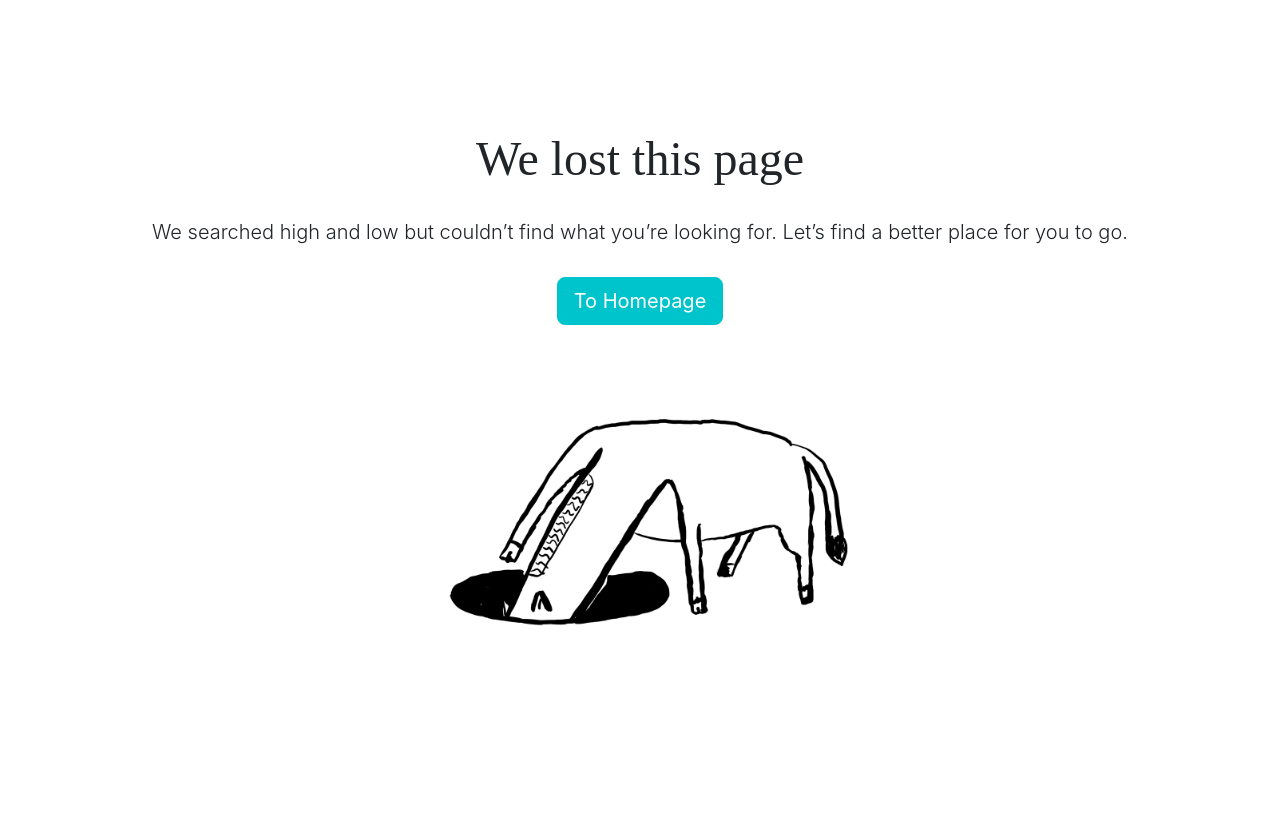
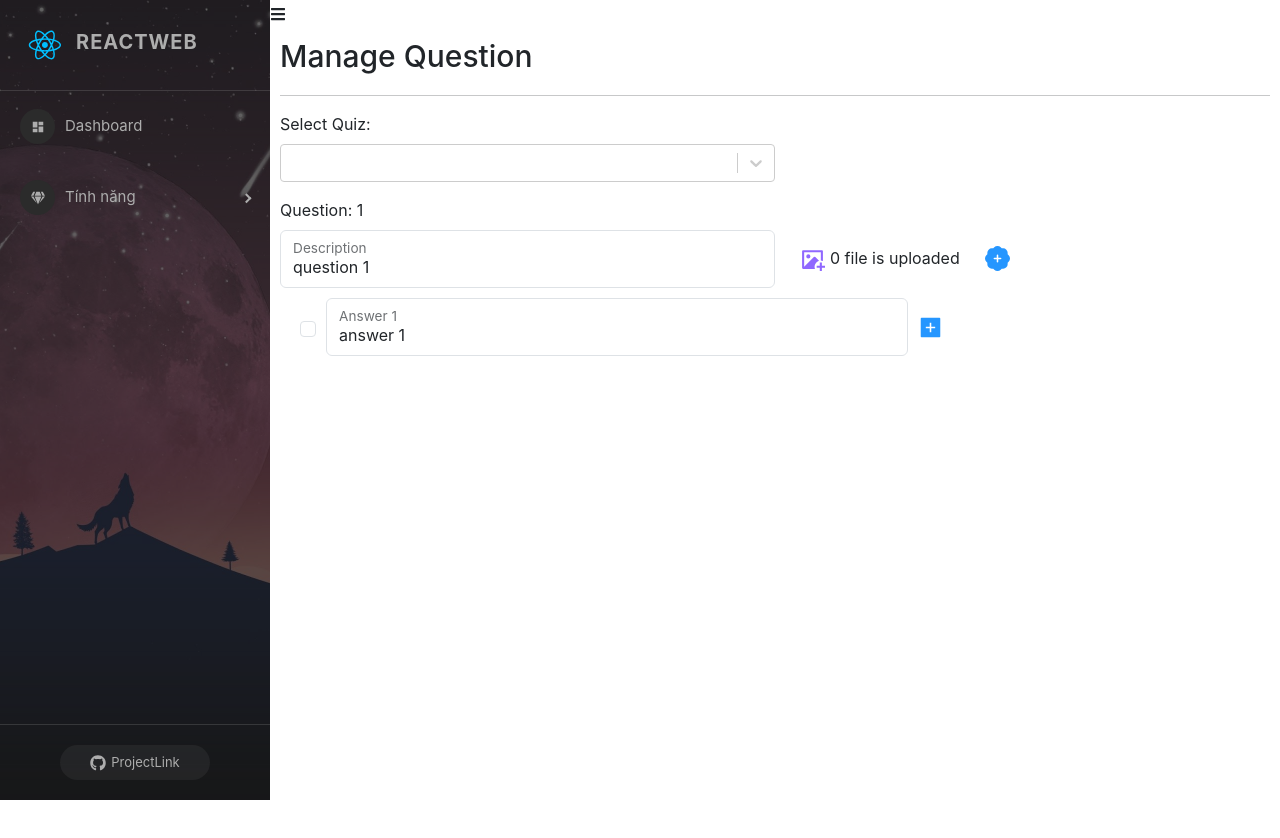
Before and after one commit to caokhang12/react-project-do-quiz, a React (Create React App) app: page /admins/manage-questions in a window 1280 px wide. Shown: the top 838 px of the page. Before the commit the page ends 800 px from the top, so only its background shows below. Built offline with nearby package versions, Linux system fonts and the light colour scheme.

Commit message:
design manage question

```diff
--- a/package.json
+++ b/package.json
@@ -26,6 +26,7 @@
     "redux-persist": "6.0.0",
     "redux-thunk": "2.4.1",
     "sass": "1.53.0",
+    "uuid": "8.3.2",
     "web-vitals": "2.1.4"
   },
   "scripts": {
--- a/src/Layout.js
+++ b/src/Layout.js
@@ -11,6 +11,7 @@ import LizQuiz from "./components/User/LizQuiz.js";
 import DetailQuiz from "./components/User/DetailQuiz.js";
 import Error from "./components/404/Error.js";
 import ManageQuiz from "./components/Admin/Content/Quiz/ManageQuiz.js";
+import ManageQuestion from "./components/Admin/Content/Question/ManageQuestion.js";
 const Layout = () => {
   return (
     <>
@@ -24,6 +25,7 @@ const Layout = () => {
           <Route path="manage-users" element={<ManageUser />} />
           <Route path="dashboard" element={<Dashboard />} />
           <Route path="manage-quizzes" element={<ManageQuiz />} />
+          <Route path="manage-questions" element={<ManageQuestion />} />
         </Route>
         <Route path="login" element={<Login />} />
         <Route path="register" element={<Register />} />
--- a/src/components/Admin/Admin.scss
+++ b/src/components/Admin/Admin.scss
@@ -2,10 +2,11 @@
   display: flex;
   height: 1000cm;
   .admin-sidebar {
-    position: fixed;
+    position: sticky;
     height: 100vh;
+    top: 0;
     .sidebar-btn-wrapper {
-      display: flex;
+      display: stickey;
       align-items: center;
       justify-content: center;
       .sidebar-btn {
@@ -34,7 +35,6 @@
     }
   }
   .admin-content {
-    margin-left: 270px;
     .admin-header {
     }
     .admin-main {
--- a/src/components/Admin/Content/ModalUpdateUser.js
+++ b/src/components/Admin/Content/ModalUpdateUser.js
@@ -50,6 +50,7 @@ const ModalUpdateUser = ({
     if (e.target && e.target.files && e.target.files[0]) {
       setImage(e.target.files[0]);
       setPreview(URL.createObjectURL(e.target.files[0]));
+
     }
   };
 
--- /dev/null
+++ b/src/components/Admin/Content/Question/ManageQuestion.js
@@ -0,0 +1,202 @@
+import { BsFillPatchPlusFill } from "react-icons/bs";
+import { BsPatchMinusFill } from "react-icons/bs";
+import { AiOutlineMinusCircle } from "react-icons/ai";
+import { AiFillPlusSquare } from "react-icons/ai";
+import { RiImageAddFill } from "react-icons/ri";
+import { useState } from "react";
+import { v4 as uuidv4 } from "uuid";
+import Select from "react-select";
+import "./Question.scss";
+import _ from "lodash";
+const ManageQuestion = () => {
+  const options = [
+    { value: "EASY", label: "EASY" },
+    { value: "MEDIUM", label: "MEDIUM" },
+    { value: "HARD", label: "HARD" },
+  ];
+  const [selectedQuiz, setSelectedQuiz] = useState({});
+  const [questions, setQuestion] = useState([
+    {
+      id: uuidv4(),
+      description: "question 1",
+      imageFile: "",
+      imageName: "",
+      answers: [
+        {
+          id: uuidv4(),
+          description: "answer 1",
+          isCorrect: false,
+        },
+      ],
+    },
+  ]);
+
+  const handleAddRevQuestion = (type, id) => {
+    if (type === "ADD") {
+      setQuestion([
+        ...questions,
+        {
+          id: uuidv4(),
+          description: "",
+          imageFile: "",
+          imageName: "",
+          answers: [
+            {
+              id: uuidv4(),
+              description: "",
+              isCorrect: false,
+            },
+          ],
+        },
+      ]);
+    }
+    if (type === "REV") {
+      let questionsClone = _.cloneDeep(questions);
+      setQuestion(questionsClone.filter((question) => question.id !== id));
+    }
+  };
+  const handleAddRevAnswer = (type, id, questionId) => {
+    let questionsClone = _.cloneDeep(questions);
+    if (type === "ADD") {
+      const newAn = {
+        id: uuidv4(),
+        description: "",
+        isCorrect: false,
+      };
+      let index = questionsClone.findIndex(
+        (question) => question.id === questionId
+      );
+      questionsClone[index].answers.push(newAn);
+      setQuestion([...questionsClone]);
+    }
+    if (type === "REV") {
+      let index = questionsClone.findIndex(
+        (question) => question.id === questionId
+      );
+      questionsClone[index].answers = questionsClone[index].answers.filter(
+        (an) => an.id !== id
+      );
+      setQuestion([...questionsClone]);
+    }
+  };
+  return (
+    <div>
+      <div className="manage-question-container">
+        <div className="title">Manage Question</div>
+        <hr />
+        <div className="add-question">
+          <div className="col-6 form-group">
+            <label className="mb-2">Select Quiz:</label>
+            <Select
+              defaultValue={selectedQuiz}
+              onChange={setSelectedQuiz}
+              options={options}
+            />
+          </div>
+          {questions &&
+            questions.length > 0 &&
+            questions.map((question, index) => {
+              return (
+                <div key={question.id}>
+                  <div className="mt-3">
+                    <label className="mb-2">Question: {index + 1}</label>
+                  </div>
+                  <div className="q-main mb-5">
+                    <div className="questions-content">
+                      <div className="form-floating description">
+                        <input
+                          type="text"
+                          className="form-control"
+                          placeholder=""
+                          value={question.description}
+                          onChange={(e) => {
+                            question.description = e.target.value;
+                          }}
+                        />
+                        <label>Description</label>
+                      </div>
+                      <div className="group-upload">
+                        <label>
+                          <RiImageAddFill className="label-up" />
+                        </label>
+                        <input type="file" hidden />
+                        <span>0 file is uploaded</span>
+                      </div>
+                      <div className="btn-add">
+                        <span>
+                          <BsFillPatchPlusFill
+                            className="icon-add"
+                            onClick={() => handleAddRevQuestion("ADD", "")}
+                          />
+                        </span>
+                        {questions.length > 1 && (
+                          <span>
+                            <BsPatchMinusFill
+                              className="icon-remove"
+                              onClick={() =>
+                                handleAddRevQuestion("REV", question.id)
+                              }
+                            />
+                          </span>
+                        )}
+                      </div>
+                    </div>
+                    {question.answers &&
+                      question.answers.length > 0 &&
+                      question.answers.map((answer, index) => {
+                        return (
+                          <div key={answer.id} className="answers-content">
+                            <input
+                              type="checkbox"
+                              className="form-check-input iscorrect"
+                            />
+                            <div className="form-floating answer-name">
+                              <input
+                                type="text"
+                                className="form-control"
+                                placeholder="Answer"
+                                value={answer.description}
+                                onChange={(e) => {
+                                  answer.description = e.target.value;
+                                }}
+                              />
+                              <label>Answer {index + 1}</label>
+                            </div>
+                            <div className="btn-group">
+                              <span>
+                                <AiFillPlusSquare
+                                  className="icon-add"
+                                  onClick={() =>
+                                    handleAddRevAnswer("ADD", "", question.id)
+                                  }
+                                />
+                              </span>
+                              {question.answers.length > 1 && (
+                                <span>
+                                  <AiOutlineMinusCircle
+                                    className="icon-remove"
+                                    onClick={() =>
+                                      handleAddRevAnswer(
+                                        "REV",
+                                        answer.id,
+                                        question.id
+                                      )
+                                    }
+                                  />
+                                </span>
+                              )}
+                            </div>
+                          </div>
+                        );
+                      })}
+                  </div>
+                </div>
+              );
+            })}
+        </div>
+      </div>
+    </div>
+  );
+};
+
+export default ManageQuestion;
--- /dev/null
+++ b/src/components/Admin/Content/Question/Question.scss
@@ -0,0 +1,81 @@
+.manage-question-container {
+  padding: 10px;
+  .title {
+    margin-bottom: 15px;
+    font-weight: 500;
+    font-size: 30px;
+  }
+  .questions-content {
+    display: flex;
+    gap: 25px;
+    .description {
+      width: 50%;
+    }
+    .group-upload {
+      margin: auto 0;
+      .label-up {
+        margin-right: 5px;
+        cursor: pointer;
+        color: #9068ff;
+        font-size: 25px;
+        &:hover {
+          color: #4400ff;
+        }
+      }
+    }
+    .btn-add {
+      padding: 15px 0;
+      .icon-add {
+        font-size: 25px;
+        color: #2596ff;
+        cursor: pointer;
+        &:hover {
+          color: #0989ff;
+        }
+      }
+      .icon-remove {
+        margin-left: 10px;
+        font-size: 25px;
+        color: #e8871c;
+        cursor: pointer;
+        &:hover {
+          color: #ff7608;
+        }
+      }
+    }
+  }
+  .answers-content {
+    display: flex;
+    padding-left: 20px;
+    padding-top: 10px;
+    gap: 10px;
+    align-items: center;
+
+    .is-correct {
+      font-size: 20px;
+    }
+    .answer-name {
+      width: 60%;
+    }
+
+    .btn-group {
+      .icon-add {
+        font-size: 25px;
+        color: #2596ff;
+        cursor: pointer;
+        &:hover {
+          color: #0989ff;
+        }
+      }
+      .icon-remove {
+        margin-left: 10px;
+        font-size: 25px;
+        color: #e8871c;
+        cursor: pointer;
+        &:hover {
+          color: #ff7608;
+        }
+      }
+    }
+  }
+}
--- a/src/components/Admin/Content/Quiz/ManageQuiz.js
+++ b/src/components/Admin/Content/Quiz/ManageQuiz.js
@@ -24,7 +24,7 @@ import { FiPlusCircle } from "react-icons/fi";
 const ManageQuiz = () => {
   const [name, setName] = useState("");
   const [description, setDescription] = useState("");
-  const [type, setType] = useState("");
+  const [type, setType] = useState("EASY");
   const [image, setImage] = useState("");
   const [preview, setPreview] = useState("");
   const [listQuiz, setListQuiz] = useState([]);
@@ -61,6 +61,9 @@ const ManageQuiz = () => {
     if (e.target && e.target.files && e.target.files[0]) {
       setImage(e.target.files[0]);
       setPreview(URL.createObjectURL(e.target.files[0]));
+      console.log(image);
+      console.log(e.target.files[0]);
+      console.log(preview);
     }
   };
   const handleSubmitNewQuiz = async () => {
@@ -75,6 +78,8 @@ const ManageQuiz = () => {
       setDescription("");
       setType("");
       setImage("");
+      setPreview("");
+      await fetchAllQuiz();
     }
     if (data && data.EC !== 0) {
       toast.error(data.EM);
@@ -103,12 +108,6 @@ const ManageQuiz = () => {
     setShowUpdModal(true);
     setQuiz(quiz);
   };
-  const handleUpImg = (e) => {
-    if (e.target && e.target.files && e.target.files[0]) {
-      setImage(e.target.files[0]);
-      setPreview(URL.createObjectURL(e.target.files[0]));
-    }
-  };
 
   const handleSubmitUpd = async () => {
     //Gửi data
@@ -116,6 +115,11 @@ const ManageQuiz = () => {
     if (data && data.EC === 0) {
       toast.success(data.EM);
       setShowUpdModal(false);
+      setName("");
+      setDescription("");
+      setType("");
+      setImage("");
+      setPreview("");
       await fetchAllQuiz();
     }
     if (data && data.EC !== 0) {
@@ -137,7 +141,7 @@ const ManageQuiz = () => {
                     <FloatingLabel label="Quiz Name" className="mb-3">
                       <Form.Control
                         type="text"
-                        placeholder=""
+                        placeholder="EASY"
                         value={name}
                         onChange={(e) => setName(e.target.value)}
                       />
@@ -168,8 +172,12 @@ const ManageQuiz = () => {
                     </Form.Group>
 
                     {/* Upload Image */}
-                    <Form.Group className="mb-3 d-flex">
-                      <Form.Label className="btn " htmlFor="formFile">
+                    <Row className="mb-3">
+                      <Form.Group as={Col} className="mb-3 ">
+                        <Form.Label
+                          className="btn btn-primary"
+                          htmlFor="formFile"
+                        >
                           Upload Image
                         </Form.Label>
 
@@ -179,6 +187,10 @@ const ManageQuiz = () => {
                           id="formFile"
                           onChange={(e) => handleSetImage(e)}
                         />
+                      </Form.Group>
+                    </Row>
+                    <Row className="mb-3">
+                      <Form.Group as={Col} className="d-flex">
                         {preview ? (
                           <Image
                             src={preview}
@@ -187,7 +199,7 @@ const ManageQuiz = () => {
                           />
                         ) : null}
                       </Form.Group>
-
+                    </Row>
                     {/* Submit Button */}
                     <Button
                       variant="primary"
@@ -211,6 +223,7 @@ const ManageQuiz = () => {
               <th scope="col">Tên bài quiz</th>
               <th scope="col">Miêu tả</th>
               <th scope="col">Độ khó</th>
+              <th scope="col">Action</th>
             </tr>
           </thead>
           <tbody>
@@ -324,7 +337,7 @@ const ManageQuiz = () => {
                 type="file"
                 hidden
                 id="formFile"
-                onChange={(e) => handleUpImg(e)}
+                onChange={(e) => handleSetImage(e)}
               />
             </Form.Group>
             {preview ? (
--- a/src/components/Admin/SideBar.js
+++ b/src/components/Admin/SideBar.js
@@ -16,11 +16,6 @@ import { Link } from "react-router-dom";
 const SideBar = ({ image, collapsed, toggled, handleToggleSidebar }) => {
   return (
     <ProSidebar
-      rootStyles={{
-        position: "sticky",
-        top: 0,
-        height: "100vh",
-      }}
       image={sidebarBg}
       collapsed={collapsed}
       toggled={toggled}
@@ -77,7 +72,11 @@ const SideBar = ({ image, collapsed, toggled, handleToggleSidebar }) => {
               Quản lý Bài Quiz
               <Link to="/admins/manage-quizzes" />
             </MenuItem>
-            <MenuItem> Quản lý Câu Hỏi</MenuItem>
+            <MenuItem>
+              {" "}
+              Quản lý Câu Hỏi
+              <Link to="/admins/manage-questions" />
+            </MenuItem>
           </SubMenu>
         </Menu>
       </SidebarContent>
```
Lines whose indentation alone changed are shown as unchanged.
